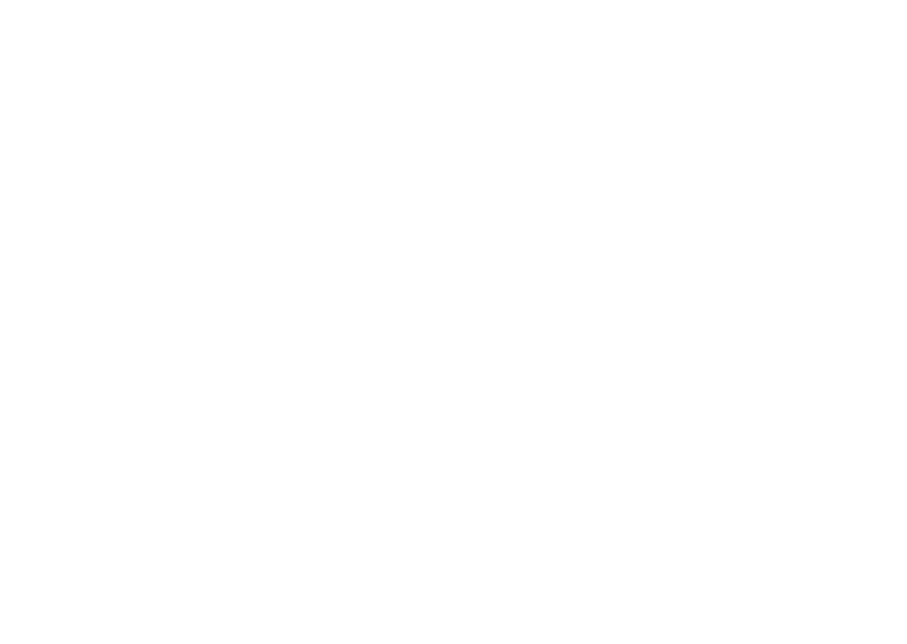
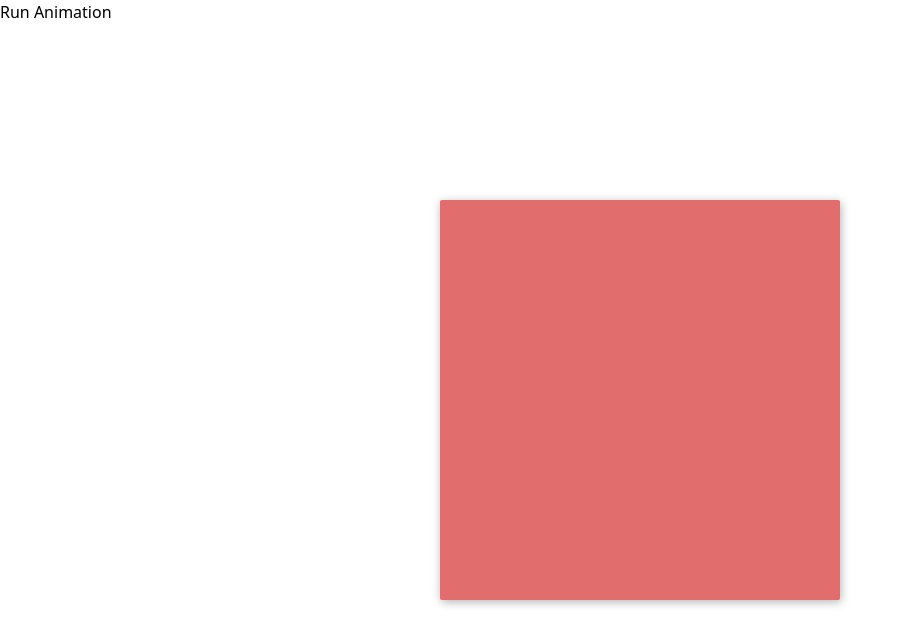
Before and after one commit to Tayoakosile/100-Days-CSS-Challenge, a Vue app in the folder my-vue-app/: page / in a window 1280 px wide. Shown: the top 644 px of the page, without its empty margins (0-907 px from the left). Built offline with nearby package versions, Linux system fonts and the light colour scheme.

Commit message:
feat:about to try another method

```diff
--- a/my-vue-app/src/App.vue
+++ b/my-vue-app/src/App.vue
@@ -1,7 +1,125 @@
+<script setup>
+import { gsap } from "gsap";
+import { onMounted } from "vue";
+
+const runAnimation = () => {
+  // return;
+  const tl = gsap.timeline();
+
+  tl.to(
+    "#circle",
+
+    {
+      ease: "power3",
+      duration: 3,
+      keyframes: {
+        "0%": {
+          scale: 1,
+        },
+        "50%": {
+          scale: 2,
+        },
+        // "50%": {
+        //   scale: 1,
+        //   easeEach: "none",
+        //   delay: -0.3,
+        // },
+        // "75%": {
+        //   scale: 0.5,
+        //   easeEach: "none",
+        //   delay: -0.5,
+        // },
+        // "85%": {
+        //   scale: 0.5,
+        //   ease: "power3.inOut",
+        // },
+        "100%": {
+          scale: 0.0,
+        },
+      },
+    }
+  );
+  tl.to(
+    "#line-1",
+    {
+      duration: 3,
+      // reverse: true,
+      keyframes: {
+        "0%": {
+          // transformOrigin: "top left",
+          width: 0,
+        },
+
+        "25%": {
+          width: 150,
+          // transformOrigin: "50% 50%",
+        },
+
+        "75%": {
+          width: 0,
+        },
+        "100%": {
+          width: -150,
+        },
+      },
+    },
+    "<+=1.5"
+  ).to(
+    "#line-2",
+    {
+      duration: 1.5,
+      // reverse: true,
+      keyframes: {
+        "0%": {
+          transformOrigin: "top right",
+          width: 0,
+        },
+        "25%": {
+          width: 150,
+          transformOrigin: "50% 50%",
+        },
+
+        "75%": {
+          width: 0,
+        },
+        "100%": {
+          width: -150,
+        },
+      },
+    },
+    "<"
+  );
+};
+onMounted(() => runAnimation());
+</script>
+
 <template>
-<section></section>
+  <button class="bg-red-400 m-32 p-3" @click="runAnimation">Run Animation</button>
+  <section class="frame px-4 flex items-center justify-center relative">
+    <div id="circle" class="absolute w-16 h-16 bg-white rounded-full"></div>
+    <ul class="relative flex justify-center w-full" id="lines">
+      <li id="line-1" class="w-0 h-1 bg-blue-500"></li>
+      <li id="line-2" class="w-0 h-1 bg-white ="></li>
+    </ul>
+  </section>
 </template>
 
-<script setup></script>
-
-<style lang="scss" scoped></style>
+<style scoped>
+.frame {
+  position: absolute;
+  top: 50%;
+  left: 50%;
+  width: 400px;
+  height: 400px;
+  margin-top: -200px;
+  margin-left: -200px;
+  border-radius: 2px;
+  box-shadow: 1px 2px 10px 0px rgba(0, 0, 0, 0.3);
+  overflow: hidden;
+  background: #e16d6c;
+  color: #fff;
+  font-family: "Open Sans", Helvetica, sans-serif;
+  -webkit-font-smoothing: antialiased;
+  -moz-osx-font-smoothing: grayscale;
+}
+</style>
```
